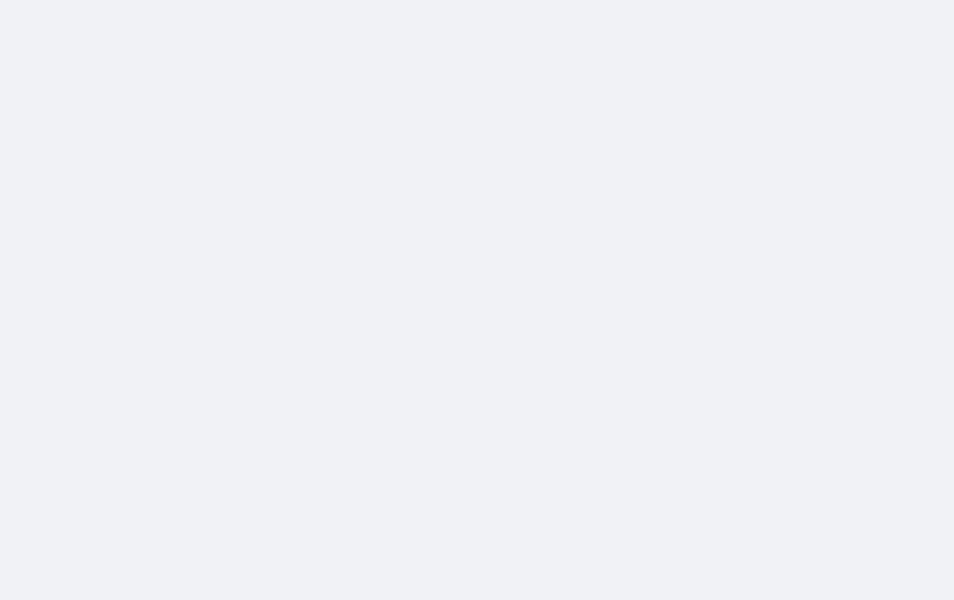
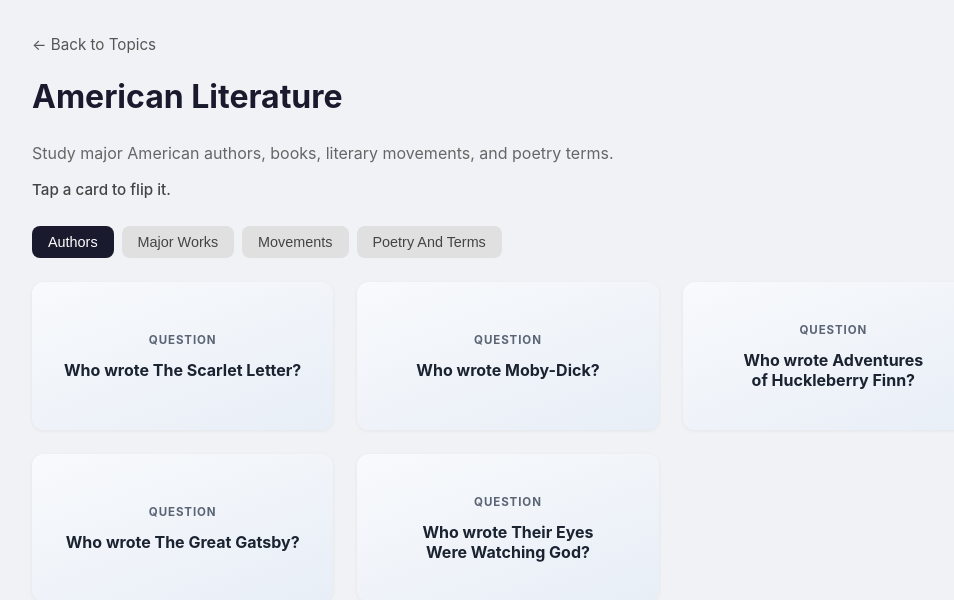
Before and after one commit to iakhil/trivial-studies, a React (Vite) app: page /american-literature in a window 1280 px wide. Before the commit this address had no page. Shown: the top 600 px of the page, without its empty margins (132-1086 px from the left). Built offline with nearby package versions, Linux system fonts and the light colour scheme.

Commit message:
Add American literature flashcards

```diff
--- a/src/App.css
+++ b/src/App.css
@@ -172,6 +172,14 @@
 
 .dinosaur-card {
   height: 188px;
+}
+
+.american-literature-grid {
+  grid-template-columns: repeat(auto-fill, minmax(240px, 1fr));
+}
+
+.american-literature-card {
+  height: 190px;
 }
 
 .opera-trivia-grid {
--- a/src/App.tsx
+++ b/src/App.tsx
@@ -1,5 +1,6 @@
 import { Routes, Route } from 'react-router-dom'
 import HomePage from './pages/HomePage'
+import AmericanLiteraturePage from './pages/AmericanLiteraturePage'
 import CountryFlagsPage from './pages/CountryFlagsPage'
 import CountryCapitalsPage from './pages/CountryCapitalsPage'
 import CountryPopulationsPage from './pages/CountryPopulationsPage'
@@ -17,6 +18,7 @@ function App() {
     <div className="app">
       <Routes>
         <Route path="/" element={<HomePage />} />
+        <Route path="/american-literature" element={<AmericanLiteraturePage />} />
         <Route path="/country-flags" element={<CountryFlagsPage />} />
         <Route path="/country-capitals" element={<CountryCapitalsPage />} />
         <Route path="/country-populations" element={<CountryPopulationsPage />} />
--- /dev/null
+++ b/src/data/americanLiterature.ts
@@ -0,0 +1,112 @@
+export interface AmericanLiteratureCard {
+  prompt: string;
+  answer: string;
+}
+
+export interface AmericanLiteratureGroup {
+  name: string;
+  cards: AmericanLiteratureCard[];
+}
+
+export const americanLiteratureGroups: AmericanLiteratureGroup[] = [
+  {
+    name: "Authors",
+    cards: [
+      {
+        prompt: "Who wrote The Scarlet Letter?",
+        answer: "Nathaniel Hawthorne.",
+      },
+      {
+        prompt: "Who wrote Moby-Dick?",
+        answer: "Herman Melville.",
+      },
+      {
+        prompt: "Who wrote Adventures of Huckleberry Finn?",
+        answer: "Mark Twain.",
+      },
+      {
+        prompt: "Who wrote The Great Gatsby?",
+        answer: "F. Scott Fitzgerald.",
+      },
+      {
+        prompt: "Who wrote Their Eyes Were Watching God?",
+        answer: "Zora Neale Hurston.",
+      },
+    ],
+  },
+  {
+    name: "Major Works",
+    cards: [
+      {
+        prompt: "What novel follows Hester Prynne in Puritan New England?",
+        answer: "The Scarlet Letter.",
+      },
+      {
+        prompt: "What novel follows Ishmael, Captain Ahab, and the whale?",
+        answer: "Moby-Dick.",
+      },
+      {
+        prompt: "What 1925 novel explores wealth, longing, and the American Dream?",
+        answer: "The Great Gatsby.",
+      },
+      {
+        prompt: "What novel follows Janie Crawford's search for voice and independence?",
+        answer: "Their Eyes Were Watching God.",
+      },
+      {
+        prompt: "What Steinbeck novel follows the Joad family during the Dust Bowl?",
+        answer: "The Grapes of Wrath.",
+      },
+    ],
+  },
+  {
+    name: "Movements",
+    cards: [
+      {
+        prompt: "What movement emphasized intuition, nature, and individual conscience?",
+        answer: "Transcendentalism.",
+      },
+      {
+        prompt: "What late 1800s style focused on ordinary life and believable detail?",
+        answer: "Realism.",
+      },
+      {
+        prompt: "What style suggested people are shaped by heredity, environment, and social forces?",
+        answer: "Naturalism.",
+      },
+      {
+        prompt: "What 1920s movement celebrated Black art, writing, music, and culture?",
+        answer: "The Harlem Renaissance.",
+      },
+      {
+        prompt: "What movement broke from traditional forms after World War I?",
+        answer: "Modernism.",
+      },
+    ],
+  },
+  {
+    name: "Poetry And Terms",
+    cards: [
+      {
+        prompt: "Which poet is known for Leaves of Grass and free verse?",
+        answer: "Walt Whitman.",
+      },
+      {
+        prompt: "Which poet wrote compact poems often marked by dashes and slant rhyme?",
+        answer: "Emily Dickinson.",
+      },
+      {
+        prompt: "What is free verse?",
+        answer: "Poetry without a regular meter or rhyme scheme.",
+      },
+      {
+        prompt: "What is regionalism in American literature?",
+        answer: "Writing that emphasizes the speech, customs, landscape, and culture of a specific region.",
+      },
+      {
+        prompt: "What is the American Dream as a literary theme?",
+        answer: "The idea that success and fulfillment can be achieved through ambition, work, and opportunity.",
+      },
+    ],
+  },
+];
--- /dev/null
+++ b/src/pages/AmericanLiteraturePage.tsx
@@ -0,0 +1,48 @@
+import { useState } from "react";
+import { Link } from "react-router-dom";
+import Flashcard from "../components/Flashcard";
+import { americanLiteratureGroups } from "../data/americanLiterature";
+
+export default function AmericanLiteraturePage() {
+  const [activeTab, setActiveTab] = useState(0);
+  const activeGroup = americanLiteratureGroups[activeTab];
+
+  return (
+    <div className="study-page">
+      <Link to="/" className="back-link">
+        &larr; Back to Topics
+      </Link>
+      <h1>American Literature</h1>
+      <p className="page-intro">
+        Study major American authors, books, literary movements, and poetry
+        terms.
+      </p>
+      <p className="study-note">Tap a card to flip it.</p>
+
+      <div className="continent-tabs">
+        {americanLiteratureGroups.map((group, index) => (
+          <button
+            key={group.name}
+            className={`continent-tab${index === activeTab ? " active" : ""}`}
+            onClick={() => setActiveTab(index)}
+          >
+            {group.name}
+          </button>
+        ))}
+      </div>
+
+      <div className="countries-grid fact-grid american-literature-grid">
+        {activeGroup.cards.map((card) => (
+          <Flashcard
+            key={card.prompt}
+            frontLabel="Question"
+            frontValue={card.prompt}
+            backLabel="Answer"
+            backValue={card.answer}
+            wrapperClassName="american-literature-card"
+          />
+        ))}
+      </div>
+    </div>
+  );
+}
--- a/src/pages/HomePage.tsx
+++ b/src/pages/HomePage.tsx
@@ -6,6 +6,7 @@ export default function HomePage() {
       <h1>Trivial Studies</h1>
       <p className="subtitle">Pick a topic to study</p>
       <div className="topics-grid">
+        <TopicCard title="American Literature" emoji="📚" to="/american-literature" />
         <TopicCard title="Country Flags" emoji="🌍" to="/country-flags" />
         <TopicCard title="Countries & Capitals" emoji="🏛️" to="/country-capitals" />
         <TopicCard title="Countries & Populations" emoji="📊" to="/country-populations" />
```
